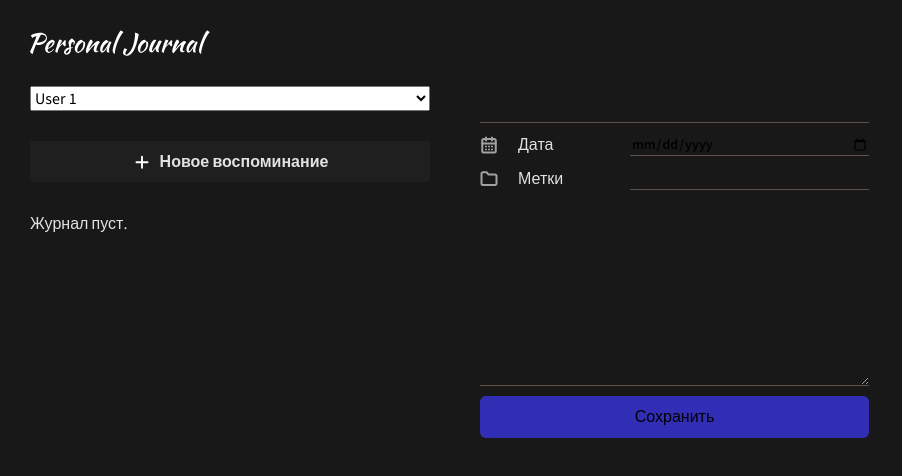
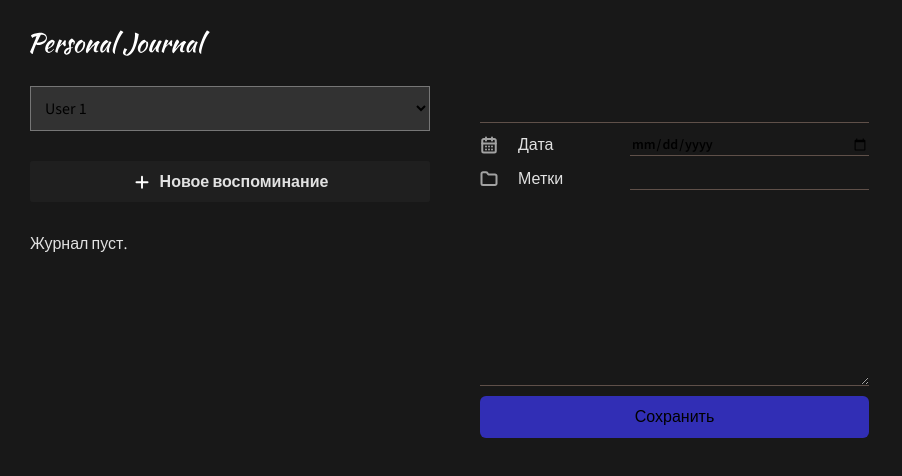
Before and after one commit to GregFedy/personal-journal, a React (Vite) app: page / in a window 1280 px wide. Shown: the top 476 px of the page, without its empty margins (0-902 px from the left). Built offline with nearby package versions, Linux system fonts and the light colour scheme.

Commit message:
refactor: fix styles rules

```diff
--- a/src/components/CardButton/CardButton.module.scss
+++ b/src/components/CardButton/CardButton.module.scss
@@ -1,4 +1,5 @@
 .card-button {
+  word-wrap: break-word;
   width: 100%;
   padding: 20px;
   border: none;
--- a/src/components/SelectUser/SelectUser.jsx
+++ b/src/components/SelectUser/SelectUser.jsx
@@ -1,5 +1,6 @@
 import { useContext } from 'react';
 import { UserContext } from '../../context/UserContext';
+import styles from './SelectUser.module.scss';
 
 const SelectUser = () => {
   const { userId, setUserId } = useContext(UserContext);
@@ -7,7 +8,13 @@ const SelectUser = () => {
     setUserId(event.target.value);
   };
   return (
-    <select name="user" id="user" value={userId} onChange={changeUser}>
+    <select
+      name="user"
+      id="user"
+      value={userId}
+      onChange={changeUser}
+      className={styles['select']}
+    >
       <option value="1">User 1</option>
       <option value="2">User 2</option>
       <option value="3">User 3</option>
--- /dev/null
+++ b/src/components/SelectUser/SelectUser.module.scss
@@ -0,0 +1,5 @@
+.select {
+  padding: 10px;
+  bottom: 1px solid #323232;
+  background-color: #323232;
+}
--- a/src/layouts/LeftPanel/LeftPanel.module.scss
+++ b/src/layouts/LeftPanel/LeftPanel.module.scss
@@ -2,5 +2,6 @@
   display: flex;
   flex-direction: column;
   min-width: 400px;
+  max-width: 600px;
   gap: 30px;
 }
```
